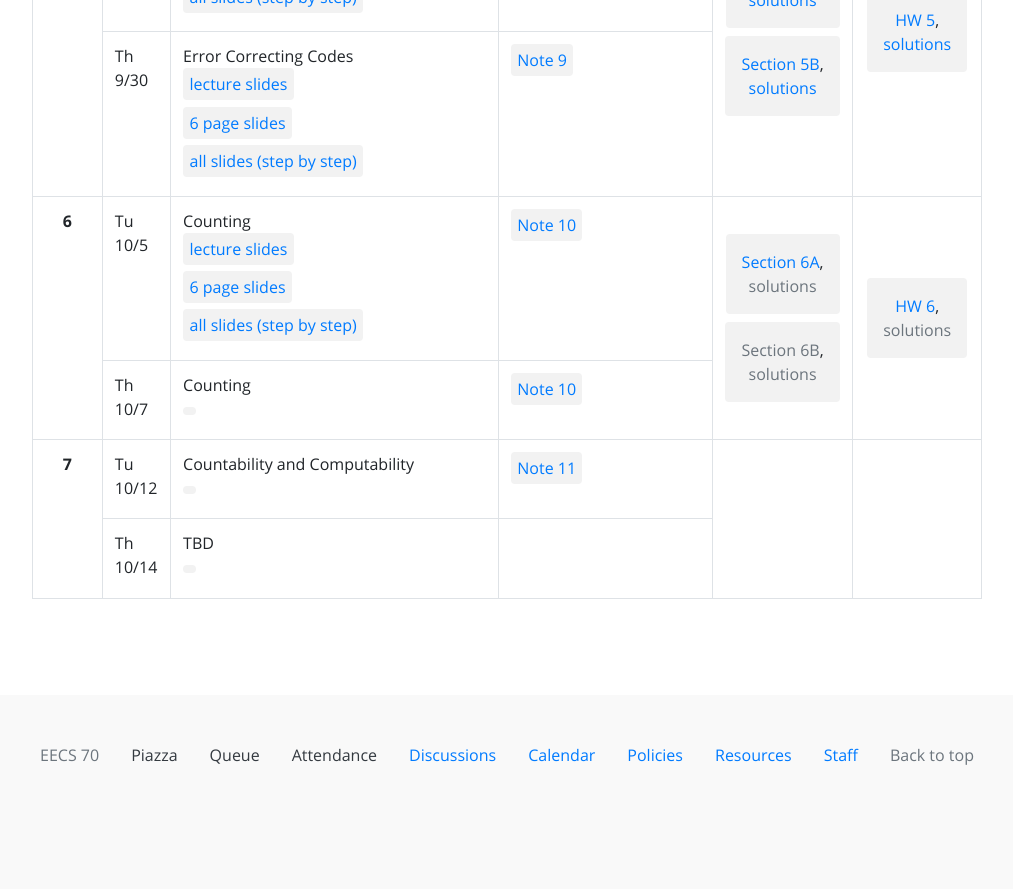
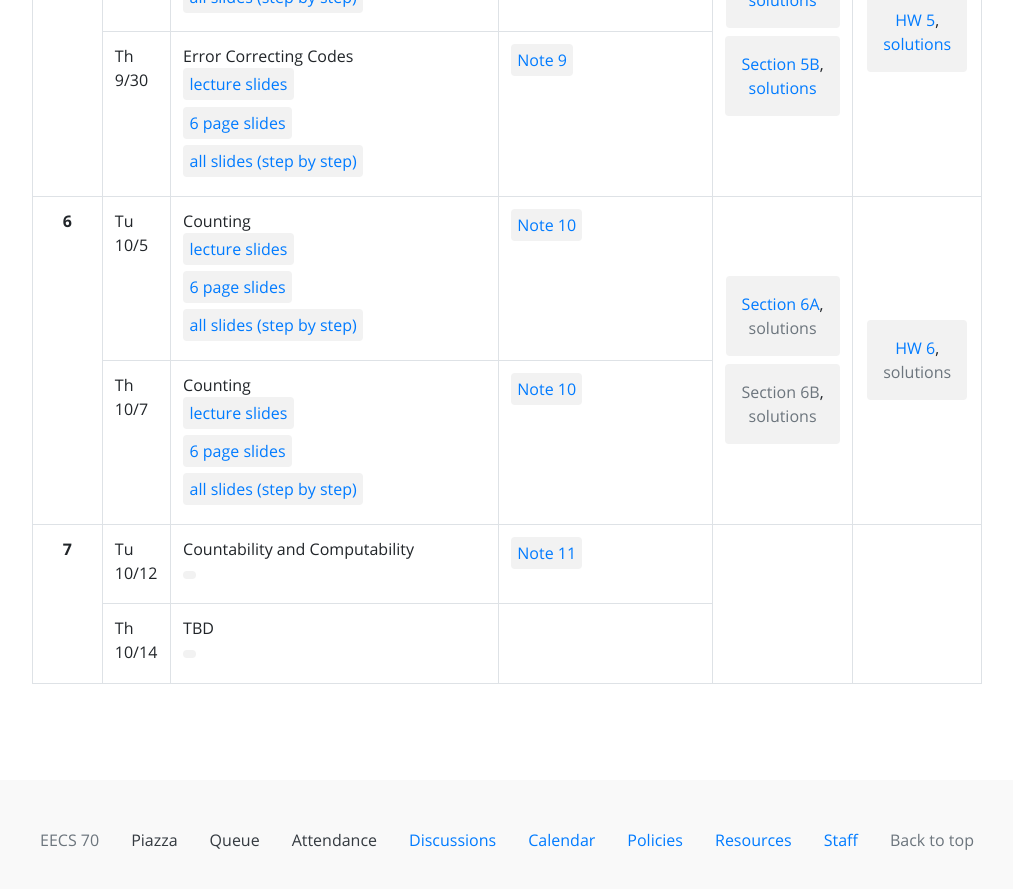
Before and after one commit to tsgoten/cs70-website, a Jekyll site: the page built from index.html, in a window 1280 px wide and 900 px high, scrolled down 2057 px. Shown: the top 889 px of the window, without its empty margins (133-1146 px from the left). Built offline with Jekyll 4.4.1, drawn with Linux system fonts in a browser that asks for light colours; before the commit the page ends 2872 px from its top, so only the background shows below that.

Commit message:
lecture 13

```diff
--- a/_data/materials/week_6.yml
+++ b/_data/materials/week_6.yml
@@ -22,5 +22,9 @@
   password:
   mirror:
   resources:
-      - name:
-        url:
+      - name: lecture slides
+        url: assets/lec/lec-13-handout.pdf
+      - name: 6 page slides
+        url: assets/lec/lec-13-6up.pdf
+      - name: all slides (step by step)
+        url: assets/lec/lec-13.pdf
```
Also changed, not shown: 3 other files.
